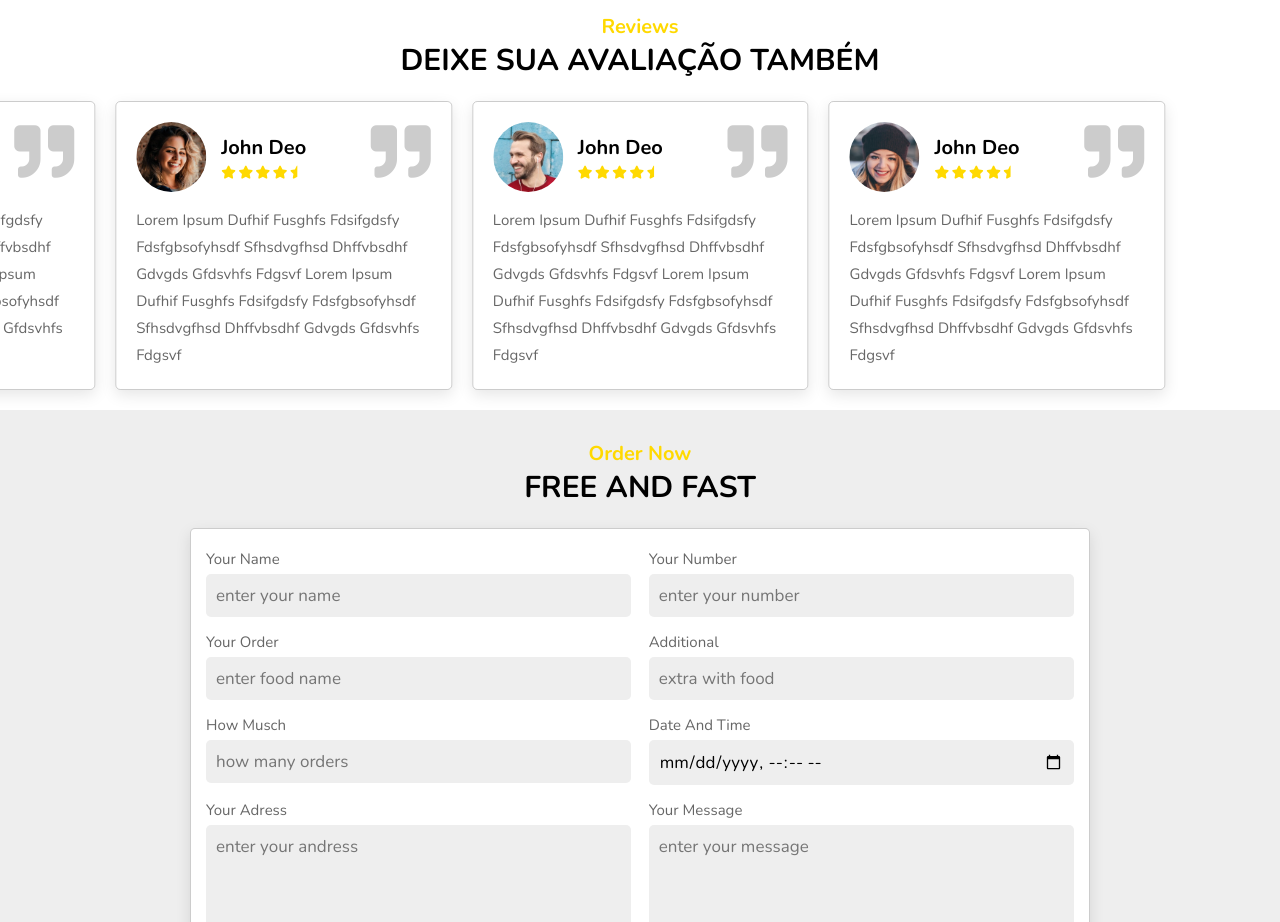
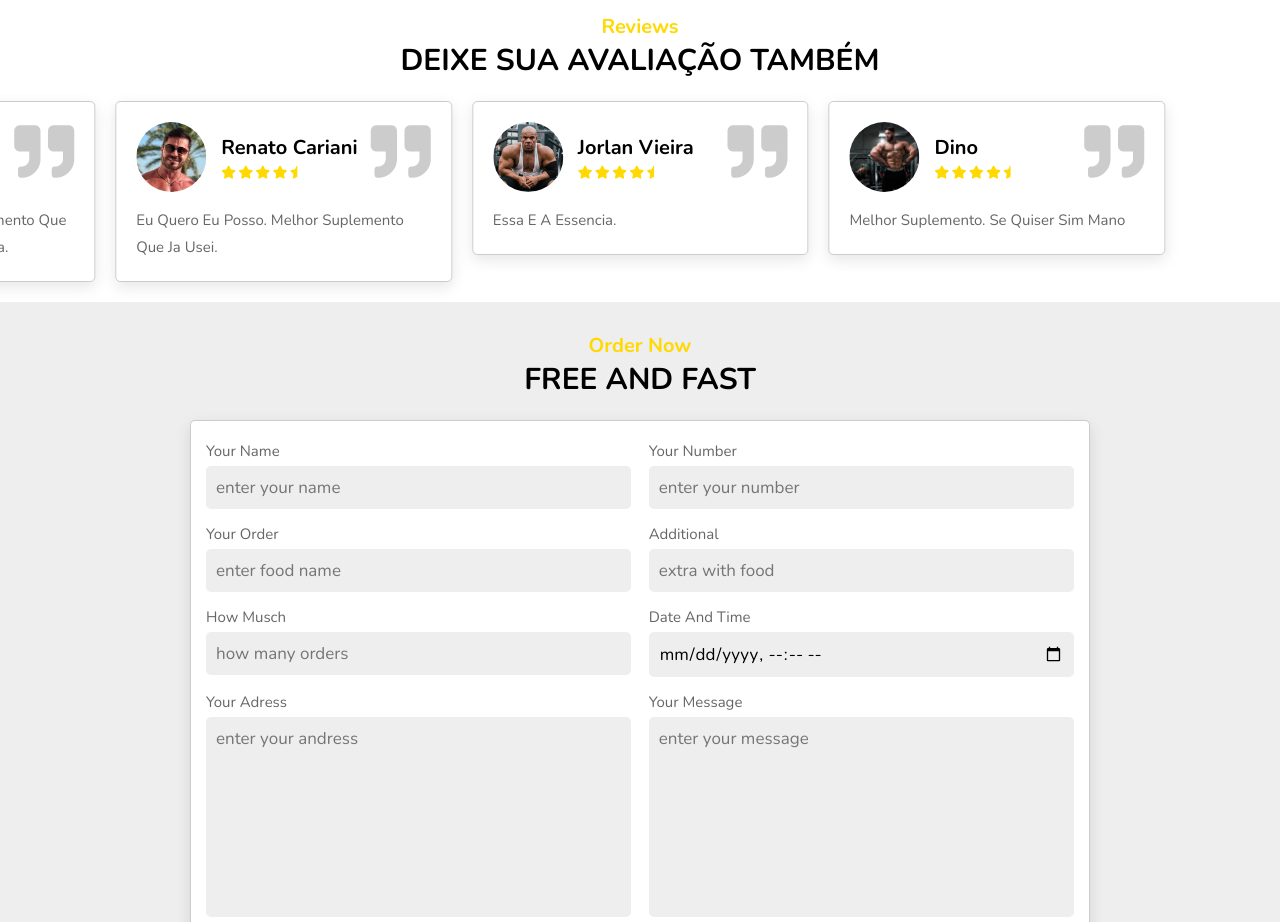
Before and after one commit to DKdoCPX17/loja-do-dk, a plain HTML site: page index.html in a window 1280 px wide. Shown: the part 3479-4401 px from the top of the page. Drawn offline with nearby package versions, Linux system fonts and the light colour scheme.

Commit message:
Add files via upload

```diff
--- a/index.html
+++ b/index.html
@@ -361,9 +361,9 @@
             <div class="swiper-slide slide">
                 <i class="fas fa-quote-right"></i>
                 <div class="user">
-                    <img src="./images/pic-1.png" alt="">
+                    <img src="image.jpg" alt="">
                     <div class="user-info">
-                        <h3>John deo</h3>
+                        <h3>Jorlan Vieira</h3>
                         <div class="stars">
                             <i class="fas fa-star"></i>
                             <i class="fas fa-star"></i>
@@ -373,15 +373,15 @@
                         </div>
                     </div>
                 </div>
-                <p>Lorem ipsum dufhif fusghfs fdsifgdsfy fdsfgbsofyhsdf sfhsdvgfhsd dhffvbsdhf gdvgds gfdsvhfs fdgsvf Lorem ipsum dufhif fusghfs fdsifgdsfy fdsfgbsofyhsdf sfhsdvgfhsd dhffvbsdhf gdvgds gfdsvhfs fdgsvf</p>
+                <p>Essa e a essencia.</p>
             </div>
 
             <div class="swiper-slide slide">
                 <i class="fas fa-quote-right"></i>
                 <div class="user">
-                    <img src="./images/pic-2.png" alt="">
+                    <img src="ramon.jpg" alt="">
                     <div class="user-info">
-                        <h3>John deo</h3>
+                        <h3>Dino</h3>
                         <div class="stars">
                             <i class="fas fa-star"></i>
                             <i class="fas fa-star"></i>
@@ -391,15 +391,15 @@
                         </div>
                     </div>
                 </div>
-                <p>Lorem ipsum dufhif fusghfs fdsifgdsfy fdsfgbsofyhsdf sfhsdvgfhsd dhffvbsdhf gdvgds gfdsvhfs fdgsvf Lorem ipsum dufhif fusghfs fdsifgdsfy fdsfgbsofyhsdf sfhsdvgfhsd dhffvbsdhf gdvgds gfdsvhfs fdgsvf</p>
+                <p>Melhor Suplemento. Se quiser sim mano</p>
             </div>
 
             <div class="swiper-slide slide">
                 <i class="fas fa-quote-right"></i>
                 <div class="user">
-                    <img src="./images/pic-3.png" alt="">
+                    <img src="1_julio_balestrin-30790337.jpg" alt="">
                     <div class="user-info">
-                        <h3>John deo</h3>
+                        <h3>Julio Balestrin</h3>
                         <div class="stars">
                             <i class="fas fa-star"></i>
                             <i class="fas fa-star"></i>
@@ -409,15 +409,15 @@
                         </div>
                     </div>
                 </div>
-                <p>Lorem ipsum dufhif fusghfs fdsifgdsfy fdsfgbsofyhsdf sfhsdvgfhsd dhffvbsdhf gdvgds gfdsvhfs fdgsvf Lorem ipsum dufhif fusghfs fdsifgdsfy fdsfgbsofyhsdf sfhsdvgfhsd dhffvbsdhf gdvgds gfdsvhfs fdgsvf</p>
+                <p>Cade meu verdin. Melhor suplemento que ja usei so faltou ter da verdinha.</p>
             </div>
 
             <div class="swiper-slide slide">
                 <i class="fas fa-quote-right"></i>
                 <div class="user">
-                    <img src="./images/pic-4.png" alt="">
+                    <img src="images.jpeg" alt="">
                     <div class="user-info">
-                        <h3>John deo</h3>
+                        <h3>Renato Cariani</h3>
                         <div class="stars">
                             <i class="fas fa-star"></i>
                             <i class="fas fa-star"></i>
@@ -427,7 +427,7 @@
                         </div>
                     </div>
                 </div>
-                <p>Lorem ipsum dufhif fusghfs fdsifgdsfy fdsfgbsofyhsdf sfhsdvgfhsd dhffvbsdhf gdvgds gfdsvhfs fdgsvf Lorem ipsum dufhif fusghfs fdsifgdsfy fdsfgbsofyhsdf sfhsdvgfhsd dhffvbsdhf gdvgds gfdsvhfs fdgsvf</p>
+                <p>Eu quero eu posso. melhor suplemento que ja usei.</p>
             </div>
         </div>
     </div>
```
Also changed, not shown: 1_julio_balestrin-30790337.jpg (added), image.jpg (added), images.jpeg (added), ramon.jpg (added).
